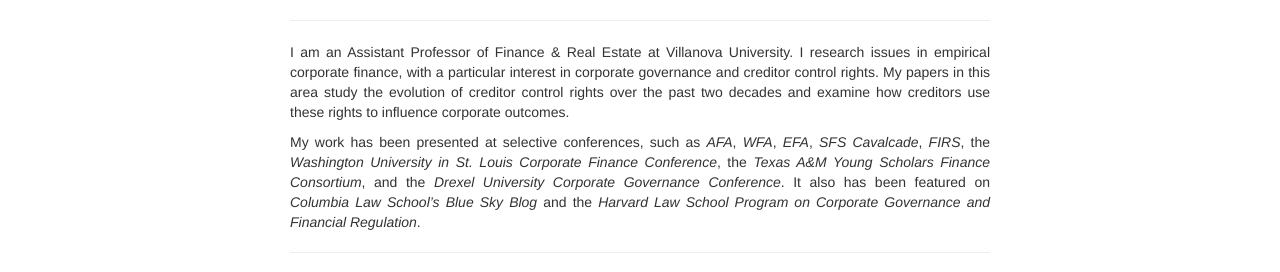
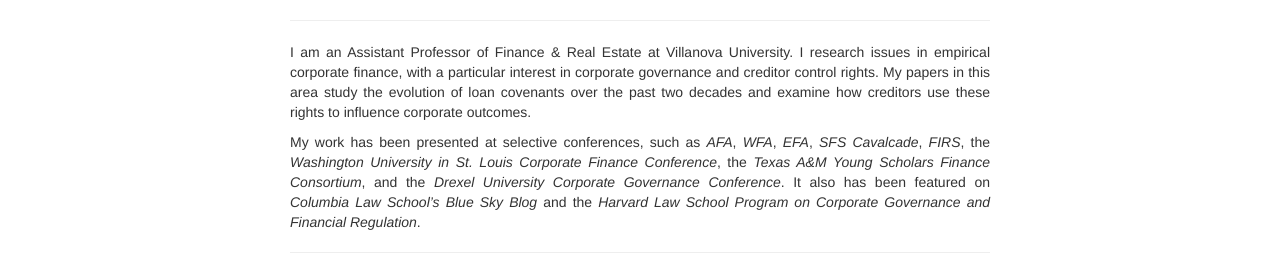
Before and after one commit to ThomasPGriffin/thomaspgriffin.github.io, a Jekyll site: the page built from index.md, in a window 1280 px wide. Shown: the part 276-548 px from the top of the page. Built offline with Jekyll 4.4.1, drawn with Linux system fonts in a browser that asks for light colours.

Commit message:
Update index.md

```diff
--- a/index.md
+++ b/index.md
@@ -27,7 +27,7 @@ keywords: Tom, Thomas, Griffin, Finance, PhD, Drexel, Villanova, Professor
 ---
 <div align="justify">
 
-<p>I am an Assistant Professor of Finance & Real Estate at Villanova University. I research issues in empirical corporate finance, with a particular interest in corporate governance and creditor control rights. My papers in this area study the evolution of creditor control rights over the past two decades and examine how creditors use these rights to influence corporate outcomes.</p>
+<p>I am an Assistant Professor of Finance & Real Estate at Villanova University. I research issues in empirical corporate finance, with a particular interest in corporate governance and creditor control rights. My papers in this area study the evolution of loan covenants over the past two decades and examine how creditors use these rights to influence corporate outcomes.</p>
 
 <p>My work has been presented at selective conferences, such as <i>AFA</i>, <i>WFA</i>, <i>EFA</i>, <i>SFS Cavalcade</i>, <i>FIRS</i>, the <i>Washington University in St. Louis Corporate Finance Conference</i>, the <i>Texas A&M Young Scholars Finance Consortium</i>, and the <i>Drexel University Corporate Governance Conference</i>. It also has been featured on <i>Columbia Law School’s Blue Sky Blog</i> and the <i>Harvard Law School Program on Corporate Governance and Financial Regulation</i>.</p>
 
```
